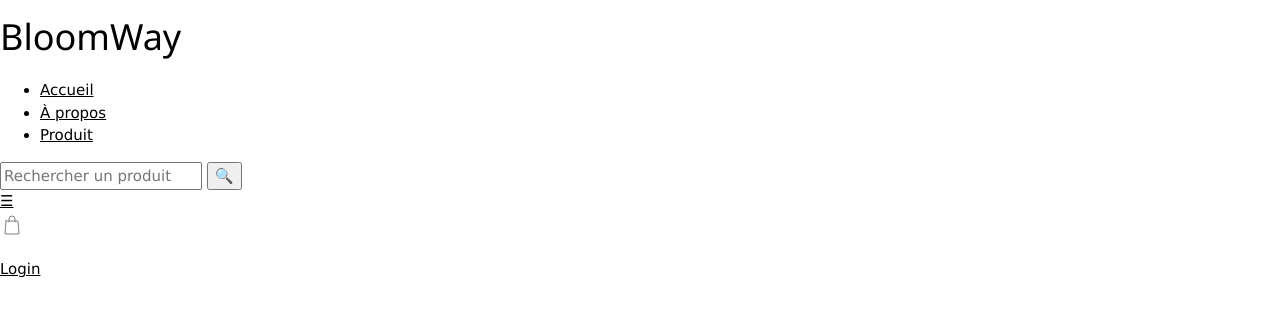
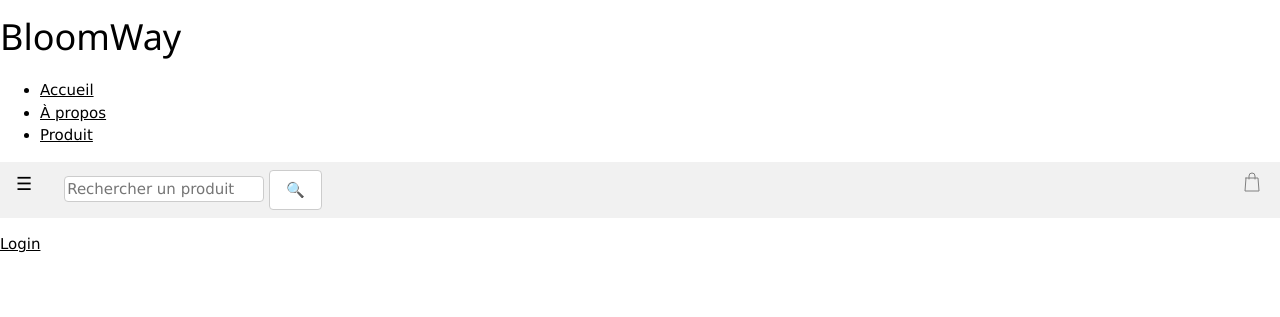
Before and after one commit to AdrienMedinger/TM2026, a Django app: page /base/ in a window 1280 px wide. Shown: the top 317 px of the page. Run offline with Django 4.2, Linux system fonts and the light colour scheme.

Commit message:
commit41_projet

```diff
--- a/BloomWay/bloomway/projet/templates/projet/base.html
+++ b/BloomWay/bloomway/projet/templates/projet/base.html
@@ -15,27 +15,31 @@
     <h1>BloomWay</h1>
 
     {% include 'projet/navbar.html' %}
-    <div class="ligne">
+    <div class="w3-bar w3-light-grey">
+
+    <!-- Filtre des produits -->
+
+            <a href="{% url 'filtre_produit'%}" class="w3-bar-item w3-button w3-large">&#9776;</a>
+
+
+
+
     <!-- Formulaire de recherche -->
-        <div>
-            <form method="get" action="{% url 'affichage_produit' %}">
-                <input type ="text" name="q" placeholder="Rechercher un produit" value="{{ query|default:''    }}">
-                <button type="submit">&#128269;</button>
-        </div>
+
+            <form class="w3-bar-item" method="get" action="{% url 'affichage_produit' %}">
+                <input class="w3-border w3-round" type ="text" name="q" placeholder="Rechercher un produit" value="{{ query|default:''    }}">
+                <button class="w3-button w3-white w3-border w3-round" type="submit">&#128269;</button>
 
             </form>
 
-    <!-- Filtre des produits -->
-        <div>
-            <a href="{% url 'filtre_produit'%}">&#9776;</a>
-        </div>
 
     <!-- Lien vers le panier -->
         <div>
-            <a href="{% url 'affichage_panier' %}"><svg width="24" height="24" viewBox="0 0 24 24" fill="none" stroke="gray" sttroke-width="1.5" stroke-linecap="round" stroke-linejoin="round">
-                                                    <path d="M6 8h12l1 13H5L6 8Z"/>
-                                                        <path d="M9 9V6a3 3 0 0 1 6 0v3"/>
-                                                    </svg>
+            <a href="{% url 'affichage_panier' %}" class="w3-bar-items w3-button w3-right">
+                <svg width="24" height="24" viewBox="0 0 24 24" fill="none" stroke="gray" sttroke-width="1.5" stroke-linecap="round" stroke-linejoin="round">
+                    <path d="M6 8h12l1 13H5L6 8Z"/>
+                    <path d="M9 9V6a3 3 0 0 1 6 0v3"/>
+                </svg>
             </a>
         </div>
     </div>
```
